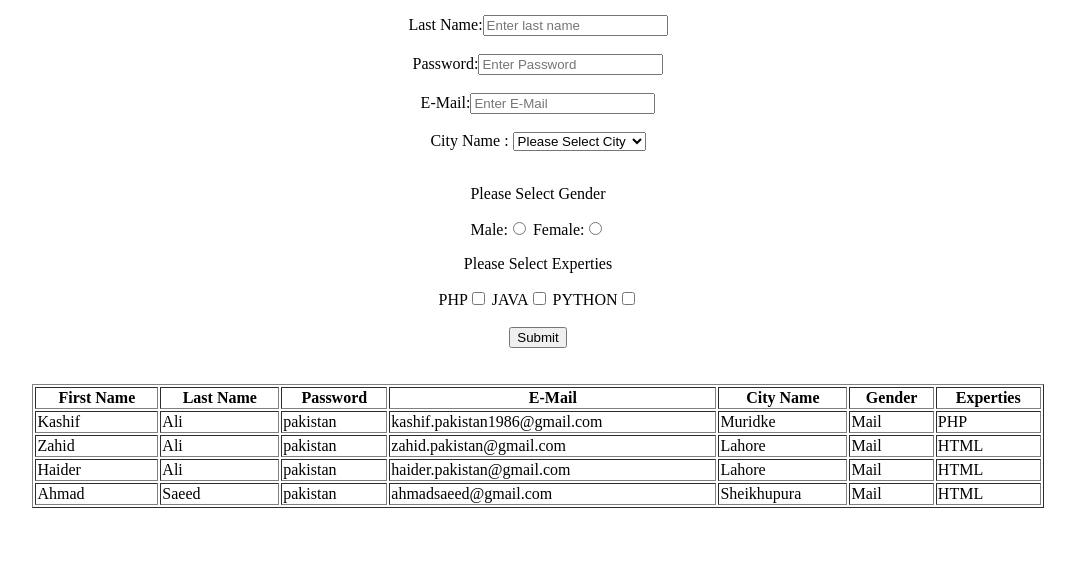
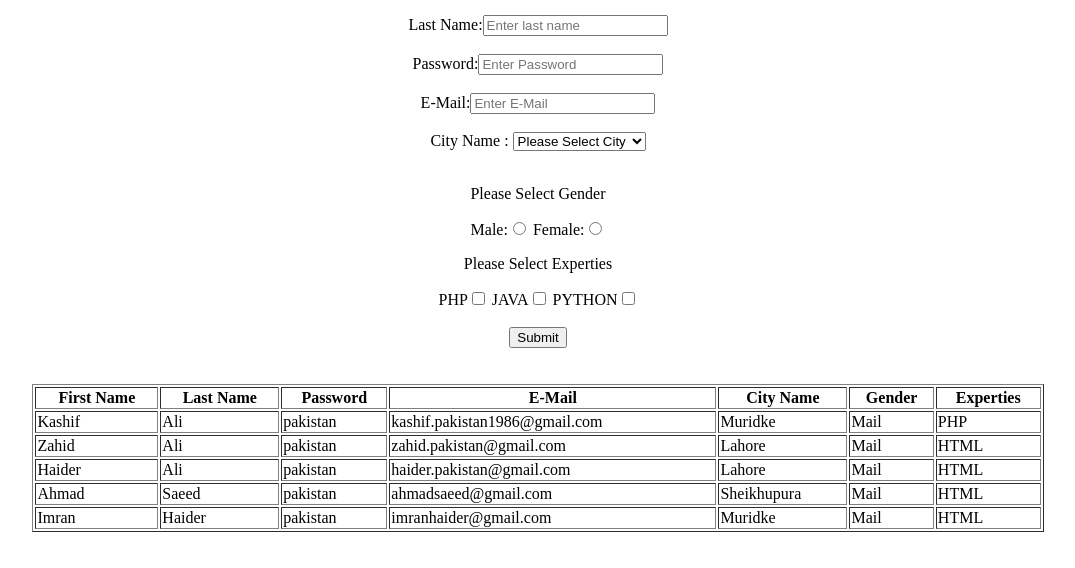
Before and after one commit to buttkashif/myapp, a plain HTML site: page index.html in a window 1280 px wide. Shown: the part 104-672 px from the top of the page, without its empty margins (102-1177 px from the left). Drawn offline with Linux system fonts and the light colour scheme.

Commit message:
musharraf changes : table row added

```diff
--- a/index.html
+++ b/index.html
@@ -115,6 +115,16 @@ E-Mail:<input type="text" name="email" placeholder="Enter E-Mail" required>
 		<td>HTML</td>
 	</tr>
 
+	<tr>
+		<td>Imran</td>
+		<td>Haider</td>
+		<td>pakistan</td>
+		<td>imranhaider@gmail.com</td>
+		<td>Muridke</td>
+		<td>Mail</td>
+		<td>HTML</td>
+	</tr>
+
 
 
 </table>
```
